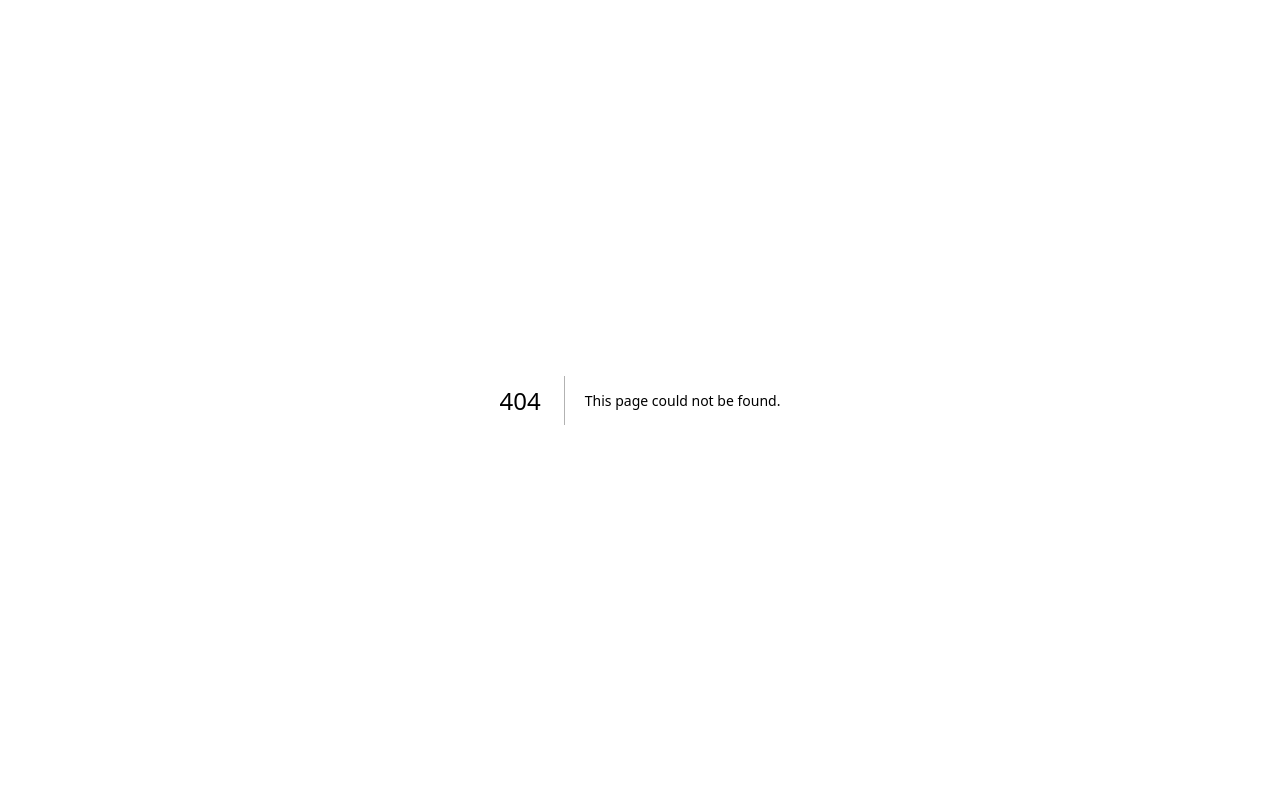
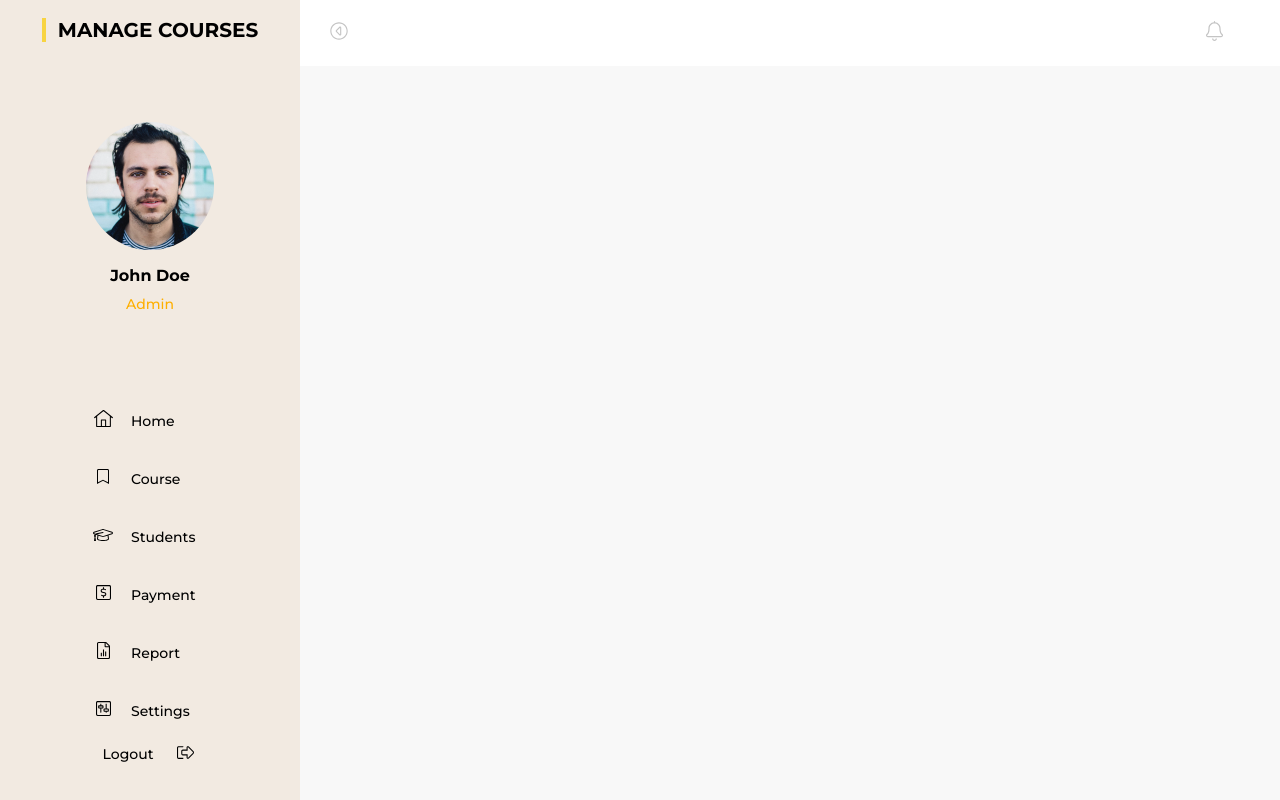
Before and after one commit to taskiranumut/manage-students, a Next.js app: page /dashboard/add-student in a window 1280 px wide. Before the commit this address had no page. Built offline with nearby package versions, Linux system fonts and the light colour scheme.

Commit message:
feat: create add-student route for adding student process

```diff
--- /dev/null
+++ b/src/app/dashboard/add-student/page.js
@@ -0,0 +1,8 @@
+"use client";
+
+import React from "react";
+import styles from "./page.module.css";
+
+export default function Page() {
+  return <main className={styles.main}></main>;
+}
--- /dev/null
+++ b/src/app/dashboard/add-student/page.module.css
@@ -0,0 +1,5 @@
+.main {
+  height: 100%;
+  padding: 30px;
+  background: var(--color-background-secondary);
+}
```
